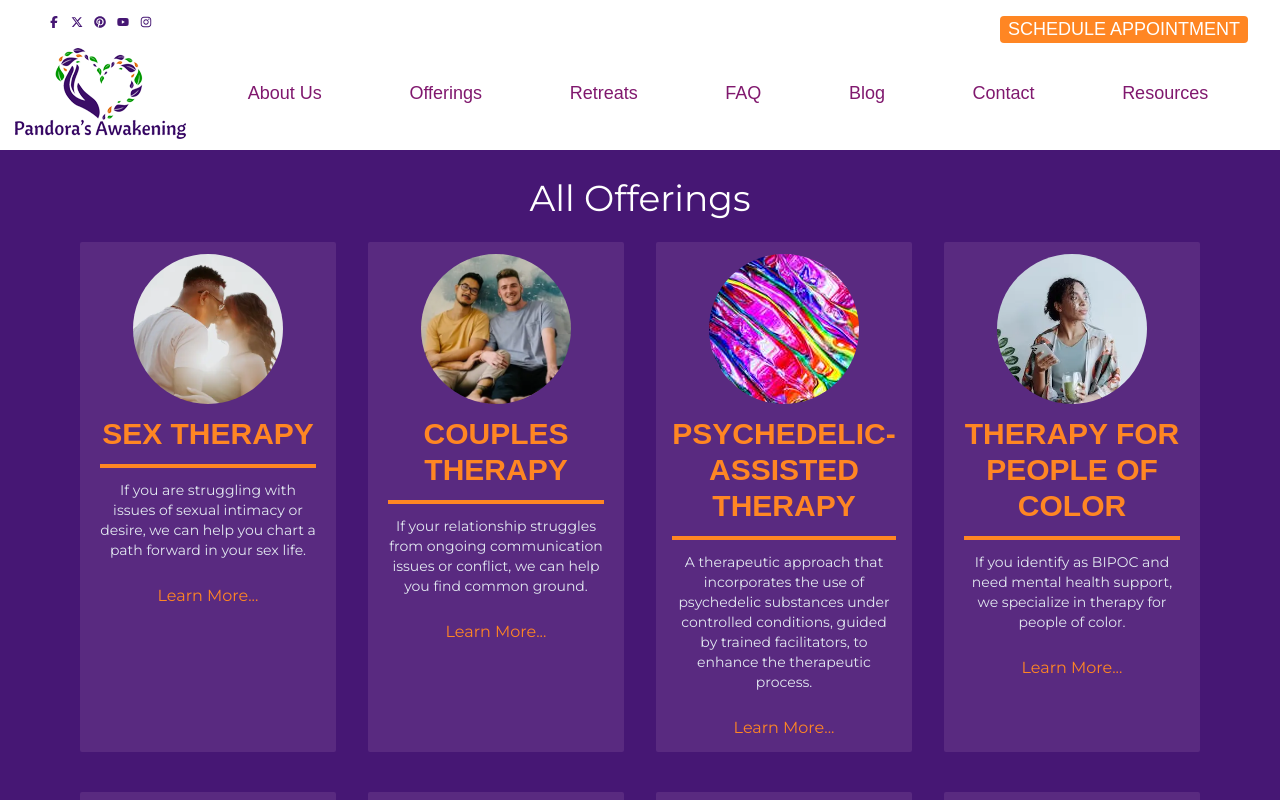
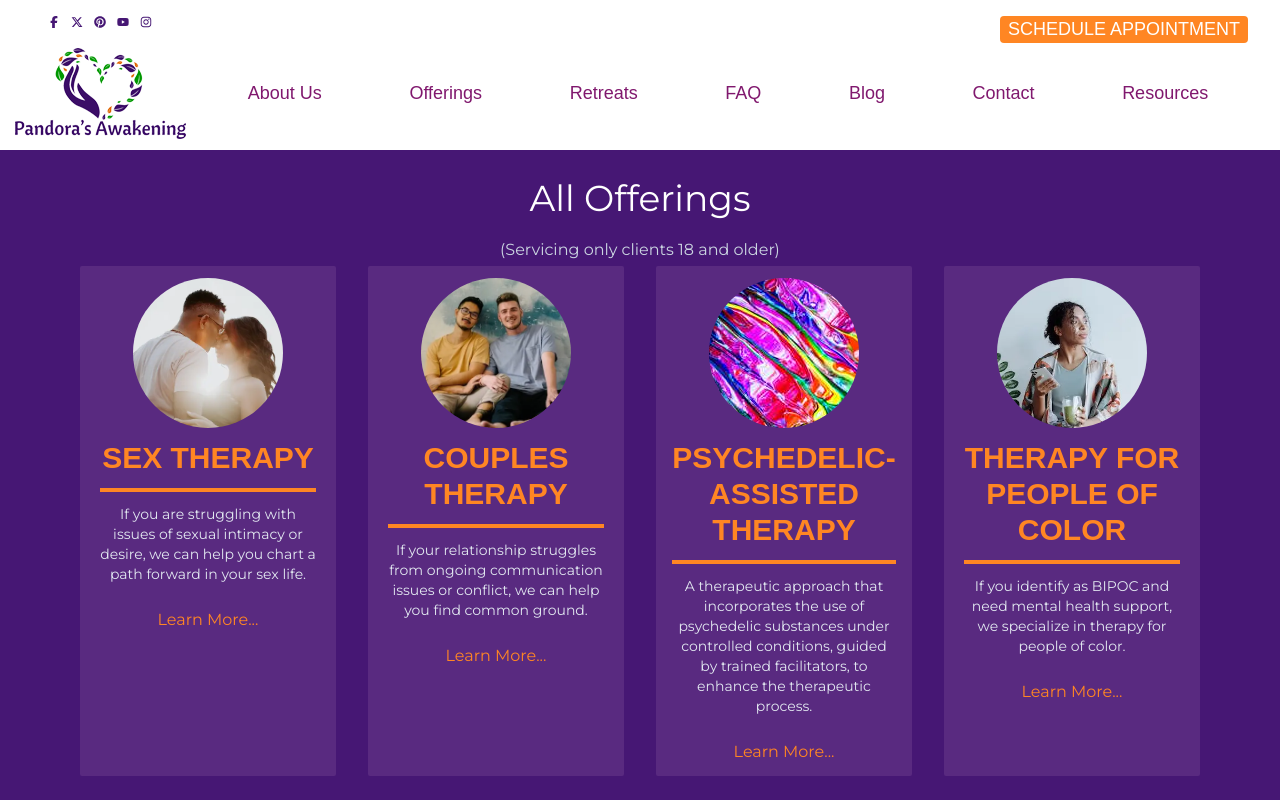
Before and after one commit to dogbeide/pandoras-awakening, a Next.js app: page /offerings in a window 1280 px wide. Shown: the top 800 px of the page. Built offline with nearby package versions, Linux system fonts and the light colour scheme; a web font is replaced by a local one.

Commit message:
add 18 years older servicing limitations to offerings and all offerings view

```diff
--- a/app/offerings/page.tsx
+++ b/app/offerings/page.tsx
@@ -8,6 +8,9 @@ export default function Page() {
   return (
     <div id="home-offerings" className={`px-20 max-md:px-10 max-sm:px-6 py-7 bg-pandoras-purple ${montserrat.className}`}>
       <Title classNames="text-white">All Offerings</Title>
+      <div className="flex justify-center">
+        <span className="text-slate-300">(Servicing only clients 18 and older)</span>
+      </div>
       <div className="grid grid-cols-4 max-lg:grid-cols-2 max-md:grid-cols-1 max-lg:gap-5 gap-8">
         {offeringsPreview.map((offering) => (
           <OfferingCard
--- a/app/page.tsx
+++ b/app/page.tsx
@@ -65,6 +65,9 @@ export default function Home() {
 
         <Section classNames="bg-pandoras-purple">
           <Title classNames="text-slate-100 hover:text-pandoras-teal" href='/offerings'>Offerings</Title>
+          <div className="flex justify-center">
+            <span className="text-slate-300">(Servicing only clients 18 and older)</span>
+          </div>
           <div className="grid grid-cols-4 max-lg:grid-cols-2 max-md:grid-cols-1 max-sm:gap-2 max-lg:gap-5 gap-8">
             {offeringsPreview.slice(0, 4).map((offering) => (
               <OfferingCard
```
